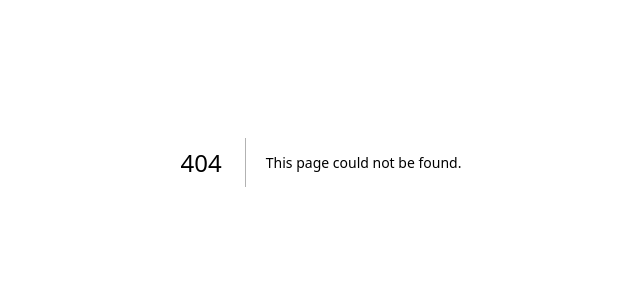
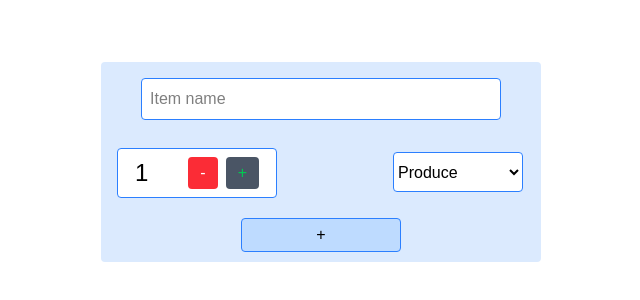
Before and after one commit to sharmarishav8879/cprg306-assignments, a Next.js app: page /week-5 in a window 1280 px wide. Before the commit this address had no page. Shown: the part 238-538 px from the top of the page, without its empty margins (319-959 px from the left). Built offline with nearby package versions, Linux system fonts and the light colour scheme.

Commit message:
Week-5 Assignment
Added the remaining components such as Item name and category along with quantity field.

```diff
--- a/app/page.js
+++ b/app/page.js
@@ -20,6 +20,11 @@ export default function Home() {
             Week 4
           </Link>
         </li>
+        <li>
+          <Link className="text-cyan-300 hover:text-cyan-700" href="/week-5">
+            Week 5
+          </Link>
+        </li>
       </ul>
     </main>
   );
--- /dev/null
+++ b/app/week-5/new-item.js
@@ -0,0 +1,109 @@
+"use client";
+import { useState } from "react";
+
+export default function NewItem() {
+  const [quantity, setQuantity] = useState(1);
+  const [name, setName] = useState("");
+  const [category, setCategory] = useState("produce");
+
+  const handleNameChange = (event) => setName(event.target.value);
+  const handleCategoryChange = (event) => setCategory(event.target.value);
+
+  const increment = () => {
+    let currentQuantity = quantity.valueOf();
+    if (currentQuantity <= 19) {
+      setQuantity(currentQuantity + 1);
+    }
+  };
+
+  const decrement = () => {
+    let currentQuantity = quantity.valueOf();
+    if (currentQuantity >= 2) {
+      setQuantity(currentQuantity - 1);
+    }
+  };
+
+  let decButtonStyle =
+    "bg-gray-600 text-green-500 hover:bg-gray-800 px-3 py-1 rounded mr-2 ";
+  if (quantity <= 1) {
+    decButtonStyle = "bg-red-500 text-white px-3 py-1 rounded mr-2";
+  }
+
+  let incButtonStyle =
+    "bg-gray-600 text-green-500 hover:bg-gray-800 px-3 py-1 rounded ";
+  if (quantity >= 20) {
+    incButtonStyle = "bg-red-500 text-white px-3 py-1 rounded";
+  }
+
+  const handleSubmit = (event) => {
+    event.preventDefault();
+
+    let itemObject = {
+      name: name,
+      quantity: quantity,
+      category: category,
+    };
+
+    alert(`
+
+        Item_Name: ${itemObject.name}
+        Item_Quantity: ${itemObject.quantity}
+        Item_Category: ${itemObject.category}
+    `);
+
+    setName("");
+    setCategory("produce");
+    setQuantity(1);
+  };
+
+  return (
+    <form
+      onSubmit={handleSubmit}
+      className="p-4 bg-blue-100 text-black w-110 h-50 text-center rounded content-center"
+    >
+      <input
+        type="text"
+        placeholder="Item name"
+        value={name}
+        className="border border-blue-500 bg-white px-2 py-2 rounded w-90 focus:bg-blue-200"
+        onChange={handleNameChange}
+        required
+      />
+      <div className="flex">
+        <div className="flex justify-center mt-7 border border-blue-500 bg-white px-2 w-40 p-2 rounded bg">
+          <p className="mr-10 text-2xl">{quantity}</p>
+          <button type="button" className={decButtonStyle} onClick={decrement}>
+            -
+          </button>
+
+          <button type="button" className={incButtonStyle} onClick={increment}>
+            +
+          </button>
+        </div>
+
+        <select
+          className="border border-blue-500 h-10 mt-8 ml-29 rounded bg-white"
+          onChange={handleCategoryChange}
+          value={category}
+        >
+          <option value="produce">Produce</option>
+          <option value="dairy">Dairy</option>
+          <option value="bakery">Bakery</option>
+          <option value="meat">Meat</option>
+          <option value="frozen foods">Frozen Foods</option>
+          <option value="canned goods">Canned Goods</option>
+          <option value="dry goods">Dry Goods</option>
+          <option value="beverages">Beverages</option>
+          <option value="snacks">Snacks</option>
+          <option value="household">Household</option>
+          <option value="other">Other</option>
+        </select>
+      </div>
+      <div>
+        <button className="border border-blue-500 bg-blue-200 text-black w-40 mt-5 px-2 py-1 rounded focus:bg-blue-400">
+          +
+        </button>
+      </div>
+    </form>
+  );
+}
--- /dev/null
+++ b/app/week-5/page.js
@@ -0,0 +1,9 @@
+import NewItem from "./new-item";
+
+export default function Page() {
+  return (
+    <main className="min-h-screen flex items-center justify-center">
+      <NewItem />
+    </main>
+  );
+}
```
